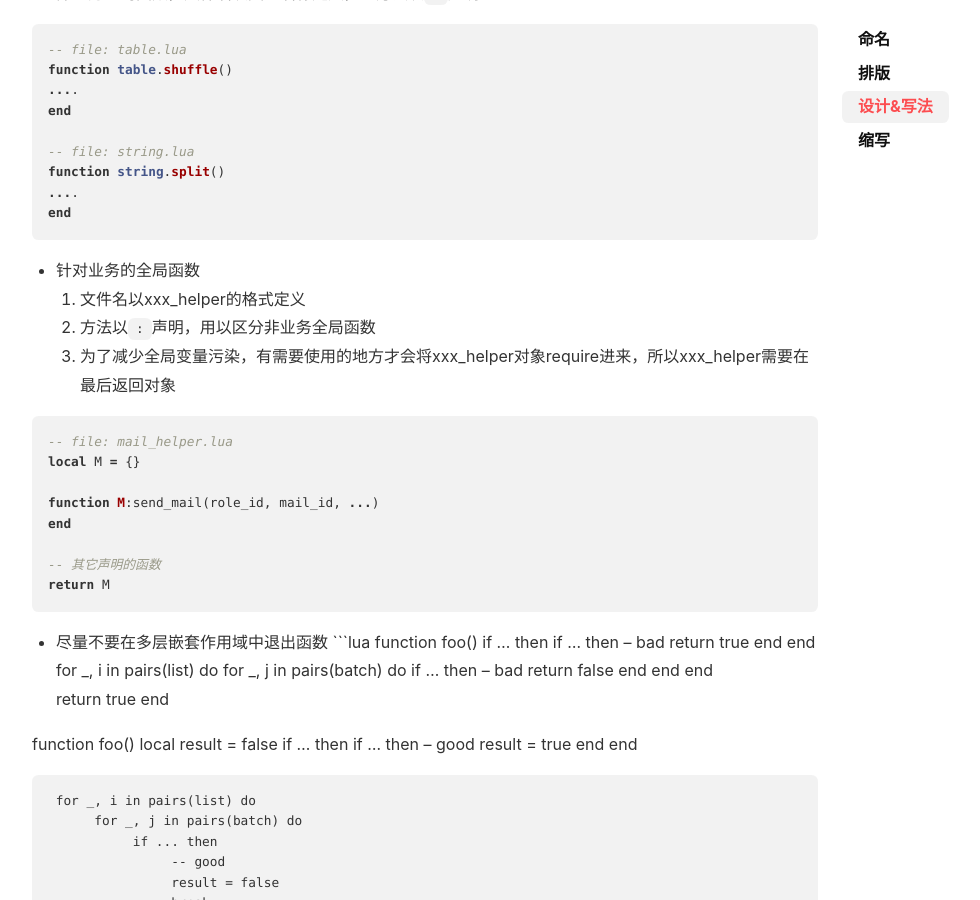
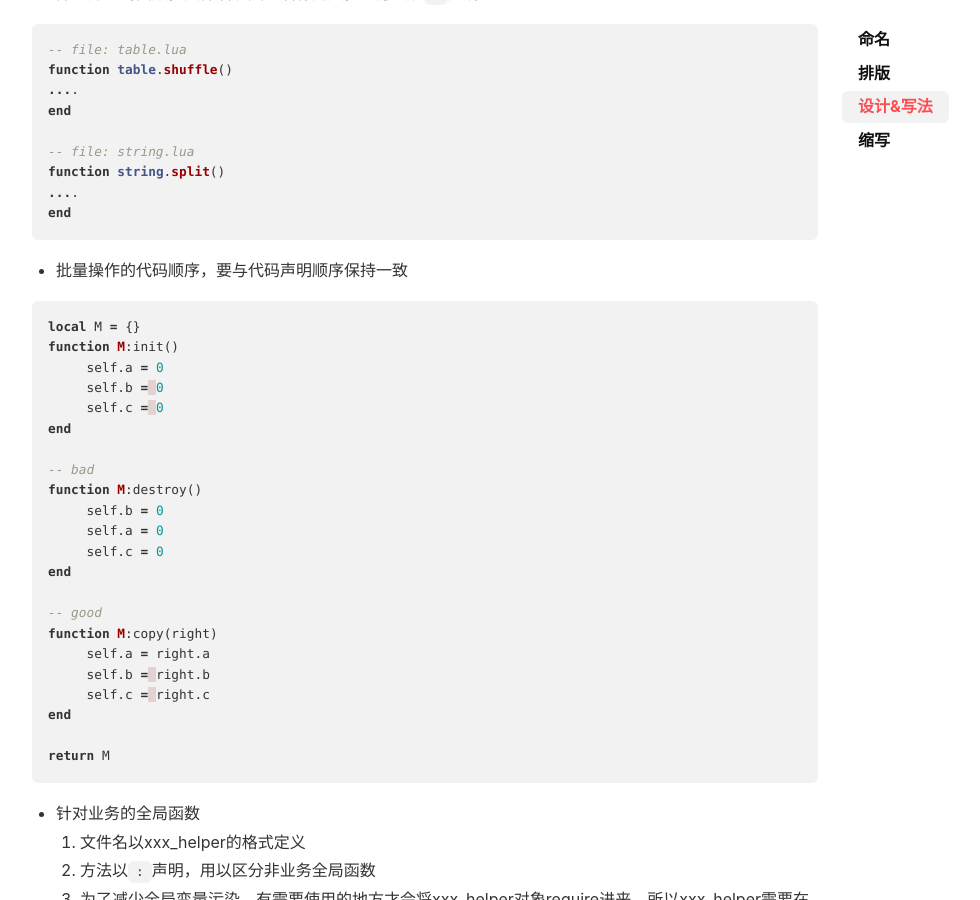
Before and after one commit to lizijie/lizijie.github.io, a Jekyll site: the page built from _posts/2022-06-05-lua代码规范.md, in a window 1280 px wide and 900 px high, scrolled down 7562 px. Shown: the whole window, without its empty margins (105-1085 px from the left). Built offline with Jekyll 4.4.1, drawn with Linux system fonts in a browser that asks for light colours; nearby versions of some CDN libraries; comment, search, counter and statistics services are not loaded.

Commit message:
update 2022-06-05-lua代码规范

````diff
--- a/_posts/2022-06-05-lua代码规范.md
+++ b/_posts/2022-06-05-lua代码规范.md
@@ -377,6 +377,34 @@ end
 ```
 
 
+* 批量操作的代码顺序，要与代码声明顺序保持一致
+
+```lua
+local M = {}
+function M:init()
+     self.a = 0
+     self.b = 0
+     self.c = 0
+end
+
+-- bad
+function M:destroy()
+     self.b = 0
+     self.a = 0
+     self.c = 0
+end
+
+-- good
+function M:copy(right)
+     self.a = right.a
+     self.b = right.b
+     self.c = right.c
+end
+
+return M
+```
+
+
 * 针对业务的全局函数
 1. 文件名以xxx_helper的格式定义
 2. 方法以`:`声明，用以区分非业务全局函数
````
